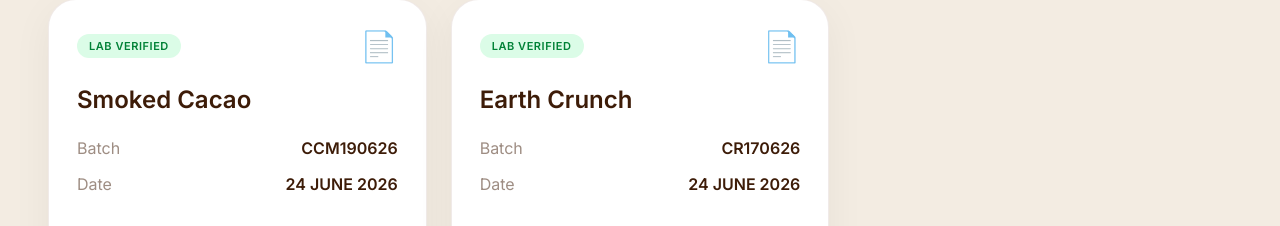
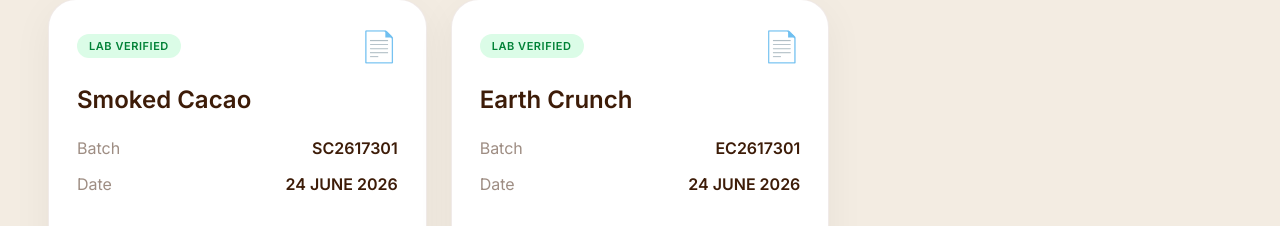
Before and after one commit to ContentlyWriters/snava, a Next.js app: page /labreport in a window 1280 px wide. Shown: the part 823-1049 px from the top of the page. Built offline with nearby package versions, Linux system fonts and the light colour scheme; no server answers; a web font is replaced by a local one.

Commit message:
update...

```diff
--- a/components/LabReport/index.tsx
+++ b/components/LabReport/index.tsx
@@ -11,7 +11,7 @@ const reports = [
   {
     id: 1,
     product: "Smoked Cacao",
-    batch: "CCM190626",
+    batch: "SC2617301",
     date: "24 JUNE 2026",
     pdf: "/lab-reports/sc001.pdf",
   },
@@ -19,7 +19,7 @@ const reports = [
   {
     id: 2,
     product: "Earth Crunch",
-    batch: "CR170626",
+    batch: "EC2617301",
     date: "24 JUNE 2026",
     pdf: "/lab-reports/ec001.pdf",
   },
```
